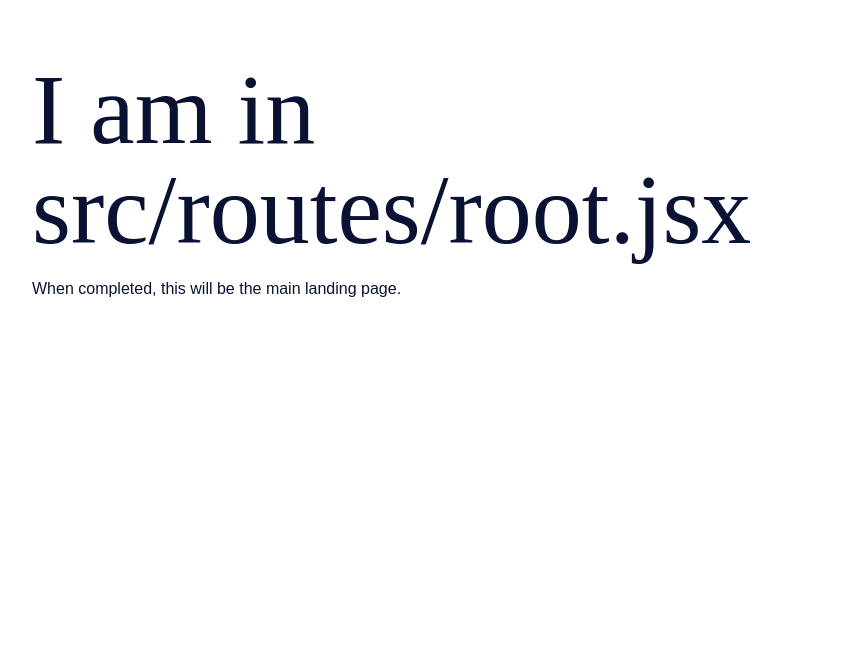
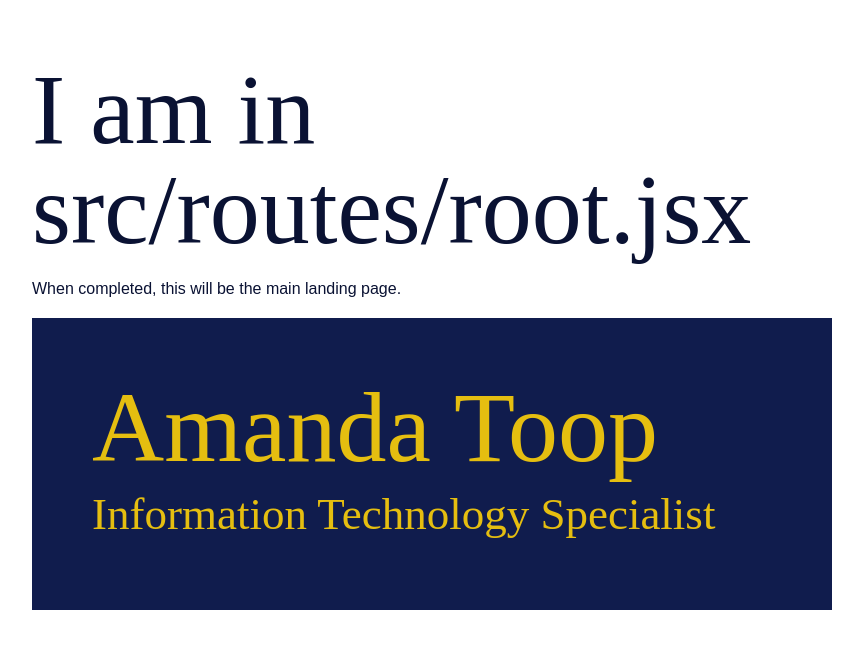
Before and after one commit to atoopdev/portfolio-react-2, a React (Vite) app in the folder portfolio-react-2/: page / in a window 1280 px wide. Shown: the top 648 px of the page, without its empty margins (208-1071 px from the left). Built offline with nearby package versions, Linux system fonts and the light colour scheme.

Commit message:
Beginning of About()

```diff
--- /dev/null
+++ b/portfolio-react-2/src/components/about.jsx
@@ -0,0 +1,11 @@
+
+import AmandaImg from "../images/portfolio_header.jpg"
+
+export default function About(){
+    return <header className="About">
+        <div className="content_wrapper">
+            <h1>Amanda Toop</h1>
+            <h2>Information Technology Specialist</h2>
+        </div>
+    </header>;
+}
--- a/portfolio-react-2/src/routes/root.jsx
+++ b/portfolio-react-2/src/routes/root.jsx
@@ -1,8 +1,12 @@
+import React from "react"
+import About from "../components/about"
+
 export default function Root(){
     return(
         <div className="content_wrapper">
             <h1>I am in src/routes/root.jsx</h1>
             <p>When completed, this will be the main landing page.</p>
+            <About />
         </div>
     )
 }
```
